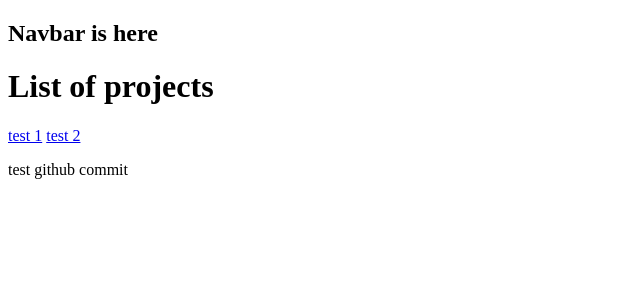
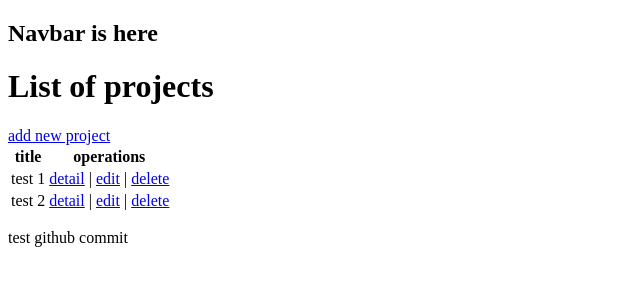
Before and after one commit to amirhosseini01/django-samples, a Django app: page /projects/ in a window 1280 px wide. Shown: the top 300 px of the page, without its empty margins (0-640 px from the left). Run offline with Django 4.2, Linux system fonts and the light colour scheme; data comes from the database, SQL or seed files in the repository; both versions use the stored data as it was after the commit.

Commit message:
complete crud operation

```diff
--- a/hello-world/mainproj/firstapp/templates/projects/projects.html
+++ b/hello-world/mainproj/firstapp/templates/projects/projects.html
@@ -3,8 +3,26 @@
 
 {% block content %}
 <h1>List of projects</h1>
-{% for project in projects %}
-    <a href="{% url 'project' project.id %}">{{project}}</a>
-{%  endfor%}
+<a href="{% url 'create_project' %}">add new project</a>
+<table>
+    <thead>
+        <tr>
+            <th>title</th>
+            <th>operations</th>
+        </tr>
+    </thead>
+    <tbody>
+        {% for project in projects %}
+            <tr>
+                <td>{{project}}</td>
+                <td>
+                    <a href="{% url 'project' project.id %}">detail</a> |
+                    <a href="{% url 'update_project' project.id %}">edit</a> |
+                    <a href="{% url 'delete_project' project.id %}">delete</a>
+                </td>
+            </tr>
+        {%  endfor%}
+    </tbody>
+</table>
 
 {% endblock content %}
--- a/hello-world/mainproj/firstapp/urls.py
+++ b/hello-world/mainproj/firstapp/urls.py
@@ -4,4 +4,7 @@ from . import views
 urlpatterns = [
     path('projects/', views.projects, name='projects'),
     path('project/<str:pk>/', views.project, name='project'),
+    path('create-project', views.create_project, name='create_project'),
+    path('update-project/<str:pk>/', views.update_project, name='update_project'),
+    path('delete-project/<str:pk>/', views.delete_project, name='delete_project'),
 ]
--- a/hello-world/mainproj/firstapp/views.py
+++ b/hello-world/mainproj/firstapp/views.py
@@ -1,6 +1,6 @@
-from django.shortcuts import render
-
-from .models import FirstApp, Tag, Review
+from django.shortcuts import render, redirect
+from .models import FirstApp
+from .forms import ProjectForm
 
 def projects(request):
     projects = FirstApp.objects.all()
@@ -9,6 +9,37 @@ def projects(request):
 
 def project(request, pk):
     project = FirstApp.objects.get(id = pk)
-    mytags = Tag.objects.all()
-    context = {'project': project, 'mytags': mytags}
+    context = {'project': project}
     return render(request, 'projects/project.html', context)
+
+def create_project(request):
+    form = ProjectForm()
+
+    if request.method == 'POST':
+        form = ProjectForm(request.POST)
+        if form.is_valid():
+            form.save()
+            return redirect('projects')
+    context = { 'form': form}
+    return render(request, 'projects/project-form.html', context)
+
+
+def update_project(request, pk):
+    project = FirstApp.objects.get(id = pk)
+    form = ProjectForm(instance=project)
+
+    if request.method == 'POST':
+        form = ProjectForm(request.POST, instance= project)
+        if form.is_valid():
+            form.save()
+            return redirect('projects')
+    context = { 'form': form}
+    return render(request, 'projects/project-form.html', context)
+
+def delete_project(request, pk):
+    project = FirstApp.objects.get(id = pk)
+    if request.method == 'POST':
+        project.delete()
+        return redirect('projects')
+    context = { 'project': project}
+    return render(request, 'projects/delete-obj.html', context)
```
Also changed, not shown: hello-world/mainproj/firstapp/forms.py (added, +8 -0 lines), hello-world/mainproj/firstapp/templates/projects/delete-obj.html (added, +13 -0 lines), hello-world/mainproj/firstapp/templates/projects/project-form.html (added, +23 -0 lines), hello-world/mainproj/db.sqlite3.
